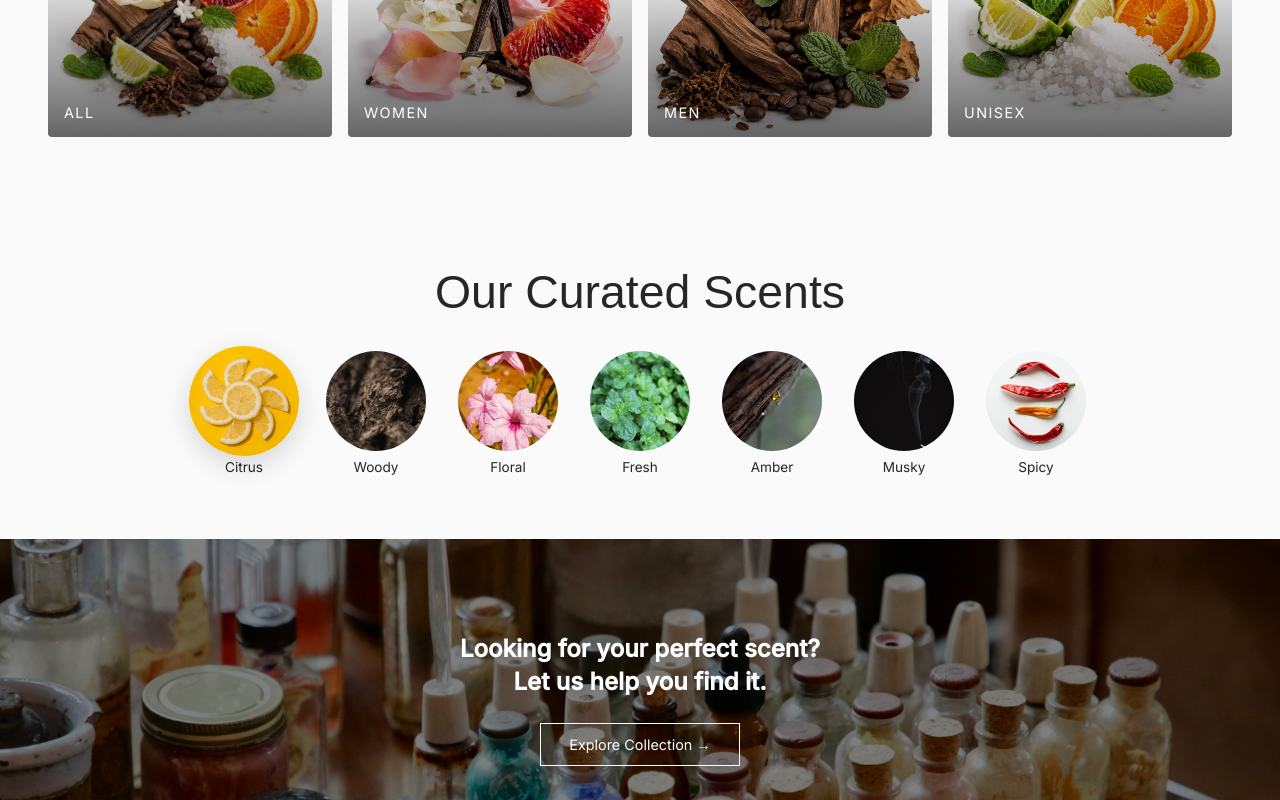
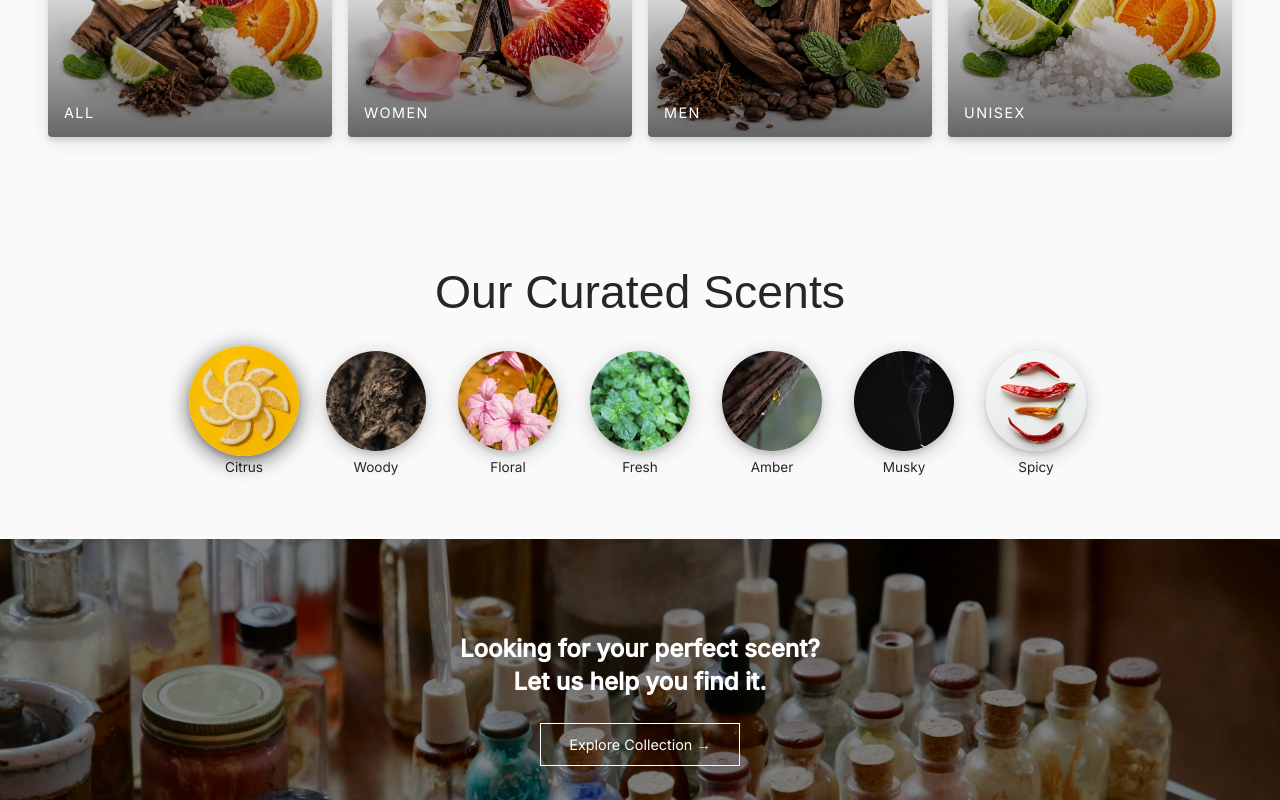
Before and after one commit to Jontiq/AURA-Ecommerce, a React (Vite) app in the folder Frontend/: page / in a window 1280 px wide. In both pictures the pointer is over the picture 244 px from the left and 1356 px from the top of the page. Shown: the part 956-1756 px from the top of the page. Built offline with nearby package versions, Linux system fonts and the light colour scheme; a web font is replaced by a local one.

Commit message:
Added shadow effects to home page, cards and scent images

```diff
--- a/Frontend/src/styles/HomePage.css
+++ b/Frontend/src/styles/HomePage.css
@@ -73,6 +73,7 @@
   overflow: hidden;
   aspect-ratio: 3 / 4; /* Kortens höjd/bredd-förhållande */
   text-decoration: none;
+  box-shadow: 0 4px 4px 0 rgba(0, 0, 0, 0.1), 0 4px 20px 0 rgba(0, 0, 0, 0.1);
 }
 
 .category-card__image {
@@ -129,11 +130,12 @@
   border-radius: 50%;/* Gör bilden rund */
   object-fit: cover;
   transition: transform 0.3s ease, box-shadow 0.3s ease; /*förbereder hover*/
+  box-shadow: 0 4px 4px 0 rgba(0, 0, 0, 0.1), 0 4px 20px 0 rgba(0, 0, 0, 0.2);
 }
 
 .scent-item__image:hover {
   transform: scale(1.1);
-  box-shadow: 0 8px 24px rgba(0, 0, 0, 0.15);
+  box-shadow: 0 4px 4px 0 rgba(0, 0, 0, 0.1), 0 4px 20px 0 rgba(0, 0, 0, 0.6);
 }
 
 .scent-item__name {
```
